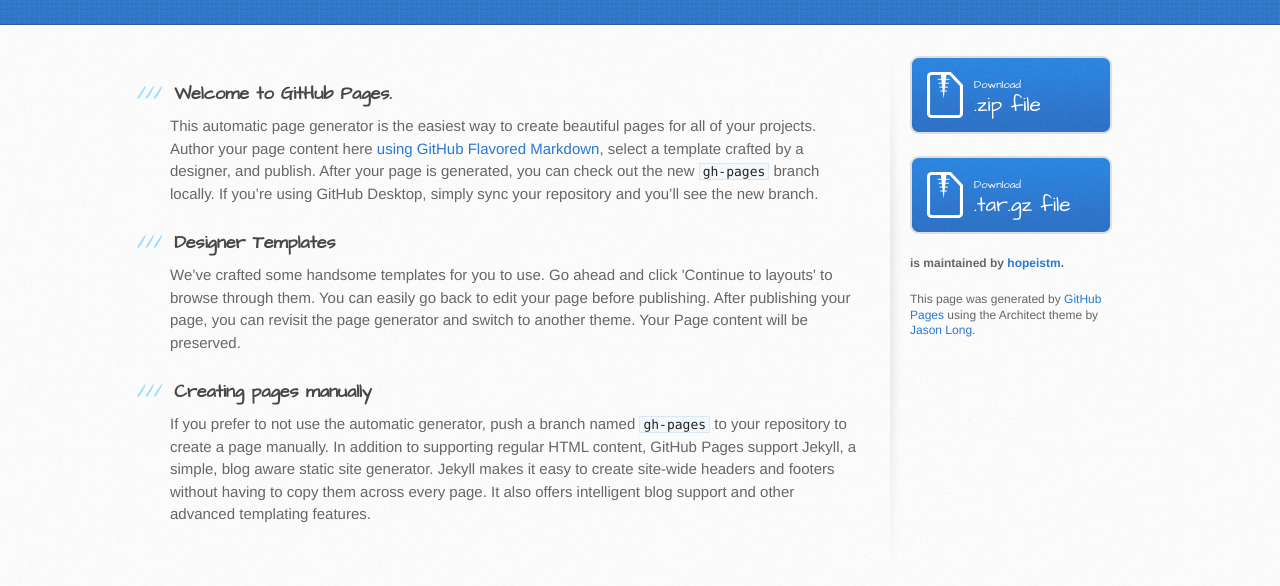
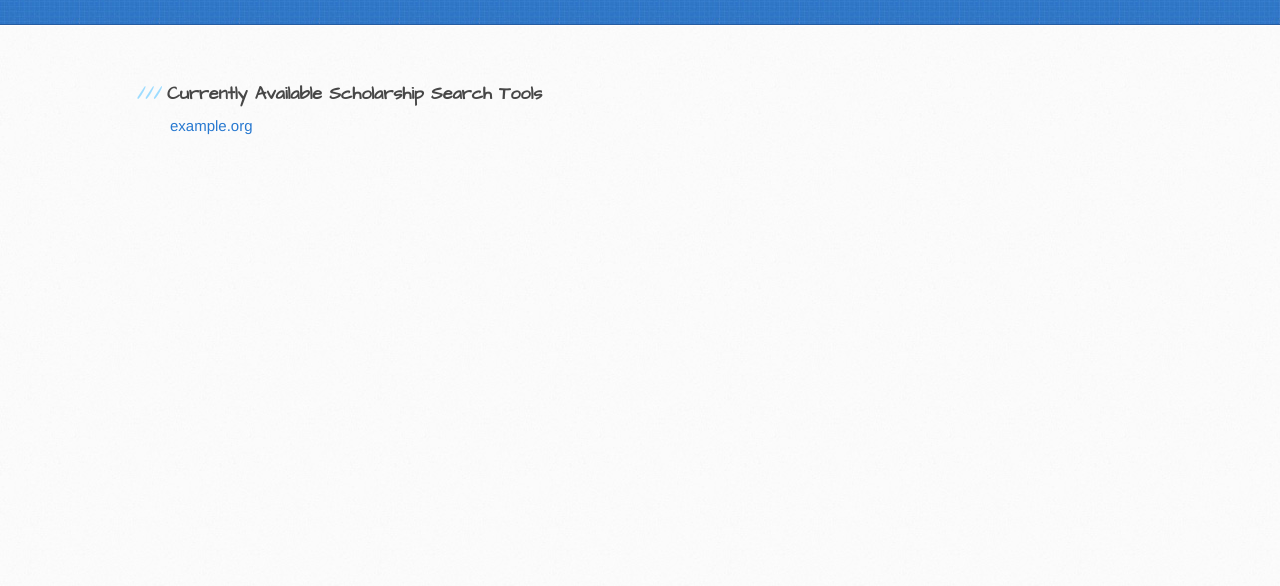
Before and after one commit to hopeistm/scholarship-search, a plain HTML site: page index.html in a window 1280 px wide. Shown: the part 214-800 px from the top of the page. Drawn offline with Linux system fonts and the light colour scheme.

Commit message:
remove github logos and zip downloads

```diff
--- a/index.html
+++ b/index.html
@@ -1,5 +1,6 @@
 <!DOCTYPE html>
 <html>
+
 <head>
 	<meta charset='utf-8'>
 	<meta http-equiv="X-UA-Compatible" content="chrome=1">
@@ -13,54 +14,32 @@
 	<script src="//html5shiv.googlecode.com/svn/trunk/html5.js"></script>
 	<![endif]-->
 
-    <title>Scholarship Search by hopeistm</title>
+	<title>Operation HOPE Scholarship Search Tools</title>
 </head>
 
 <body>
 	<header>
 		<div class="inner">
 			<h1>Scholarship Search</h1>
-        <h2></h2>
-        <a href="https://github.com/hopeistm/scholarship-search" class="button"><small>View project on</small> GitHub</a>
 		</div>
 	</header>
 
 	<div id="content-wrapper">
 		<div class="inner clearfix">
 			<section id="main-content">
-          <h3>
-<a id="welcome-to-github-pages" class="anchor" href="#welcome-to-github-pages" aria-hidden="true"><span class="octicon octicon-link"></span></a>Welcome to GitHub Pages.</h3>
 
-<p>This automatic page generator is the easiest way to create beautiful pages for all of your projects. Author your page content here <a href="https://guides.github.com/features/mastering-markdown/">using GitHub Flavored Markdown</a>, select a template crafted by a designer, and publish. After your page is generated, you can check out the new <code>gh-pages</code> branch locally. If you’re using GitHub Desktop, simply sync your repository and you’ll see the new branch.</p>
+				<h3>Currently Available Scholarship Search Tools</h3>
 
-<h3>
-<a id="designer-templates" class="anchor" href="#designer-templates" aria-hidden="true"><span class="octicon octicon-link"></span></a>Designer Templates</h3>
+				<p>
+					<a href="">example.org</a>
+				</p>
 
-<p>We’ve crafted some handsome templates for you to use. Go ahead and click 'Continue to layouts' to browse through them. You can easily go back to edit your page before publishing. After publishing your page, you can revisit the page generator and switch to another theme. Your Page content will be preserved.</p>
-
-<h3>
-<a id="creating-pages-manually" class="anchor" href="#creating-pages-manually" aria-hidden="true"><span class="octicon octicon-link"></span></a>Creating pages manually</h3>
-
-<p>If you prefer to not use the automatic generator, push a branch named <code>gh-pages</code> to your repository to create a page manually. In addition to supporting regular HTML content, GitHub Pages support Jekyll, a simple, blog aware static site generator. Jekyll makes it easy to create site-wide headers and footers without having to copy them across every page. It also offers intelligent blog support and other advanced templating features.</p>
 			</section>
 
-        <aside id="sidebar">
-          <a href="https://github.com/hopeistm/scholarship-search/zipball/master" class="button">
-            <small>Download</small>
-            .zip file
-          </a>
-          <a href="https://github.com/hopeistm/scholarship-search/tarball/master" class="button">
-            <small>Download</small>
-            .tar.gz file
-          </a>
-
-          <p class="repo-owner"><a href="https://github.com/hopeistm/scholarship-search"></a> is maintained by <a href="https://github.com/hopeistm">hopeistm</a>.</p>
-
-          <p>This page was generated by <a href="https://pages.github.com">GitHub Pages</a> using the Architect theme by <a href="https://twitter.com/jasonlong">Jason Long</a>.</p>
-        </aside>
 		</div>
 	</div>
 
 
 </body>
+
 </html>
```
Lines whose indentation alone changed are shown as unchanged.
